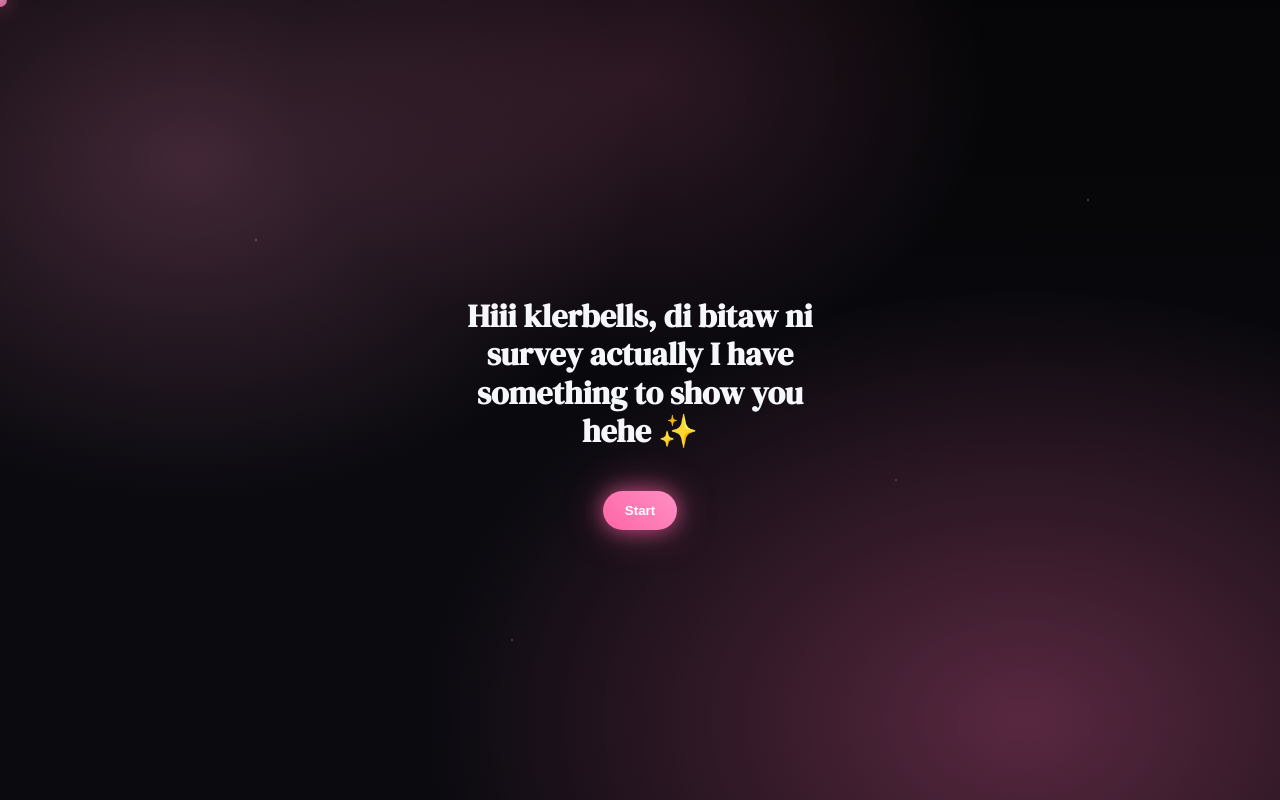
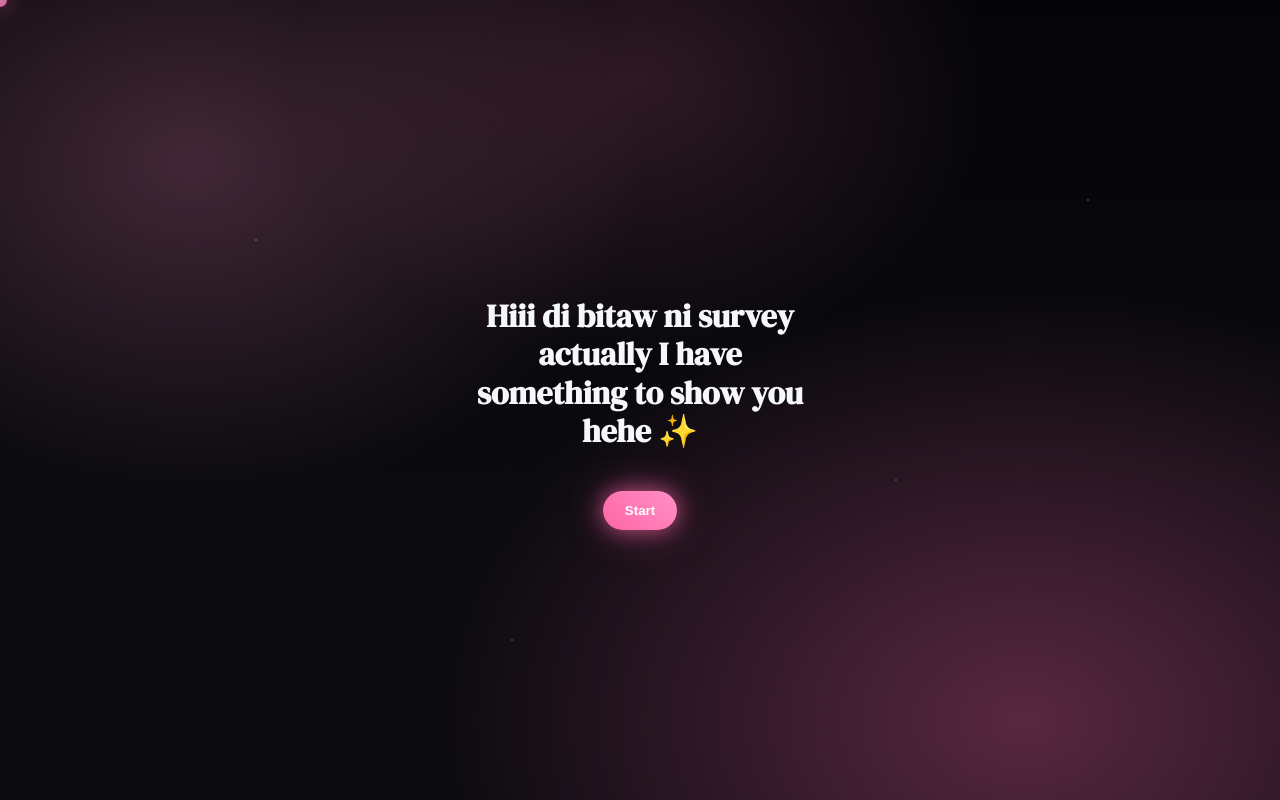
Before and after one commit to vannnedln/survey, a plain HTML site: page index.html in a window 1280 px wide. Both pictures are taken after a click on the button "Continue to the survey". Drawn offline with Linux system fonts and the light colour scheme.

Commit message:
chore: apply small content/style tweaks

```diff
--- a/index.html
+++ b/index.html
@@ -44,7 +44,7 @@
       <!-- Page 1: Landing -->
       <section class="page page-landing" data-page="landing">
         <div class="center-stack">
-          <h1 class="title">Hiii klerbells, di bitaw ni survey actually I have something to show you hehe ✨</h1>
+          <h1 class="title">Hiii di bitaw ni survey actually I have something to show you hehe ✨</h1>
           <button class="btn primary" id="btn-start">Start</button>
         </div>
       </section>
```
